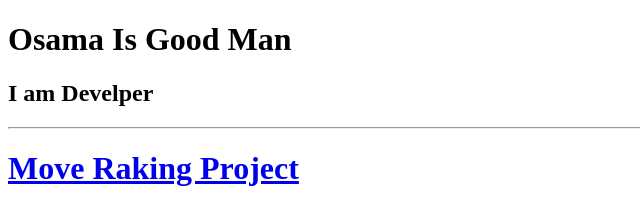
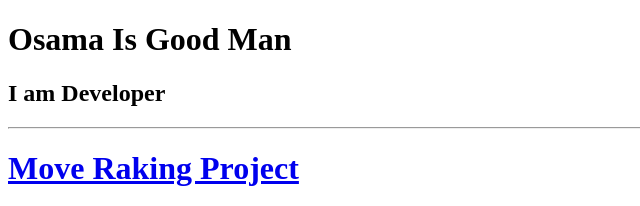
Before and after one commit to OsamaAlharases/portfoilo.html, a plain HTML site: page index.html in a window 1280 px wide. Shown: the top 206 px of the page, 0-640 px from the left. Drawn offline with Linux system fonts and the light colour scheme.

Commit message:
Add files via upload

```diff
--- a/index.html
+++ b/index.html
@@ -21,7 +21,7 @@ https://developer.mozilla.org/en-US/docs/Web/HTML/Element/img#attr-height -->
  </head>
  <body>
     <h1>Osama Is Good Man</h1>
-    <h2>I am Develper</h2>
+    <h2>I am Developer</h2>
     <hr>
     <a href="../2.4 Movie Ranking Project/index.html"><h1>Move Raking Project</h1></a>
     <img src="./assets/images/movie-ranking.png" height="200" >
```
